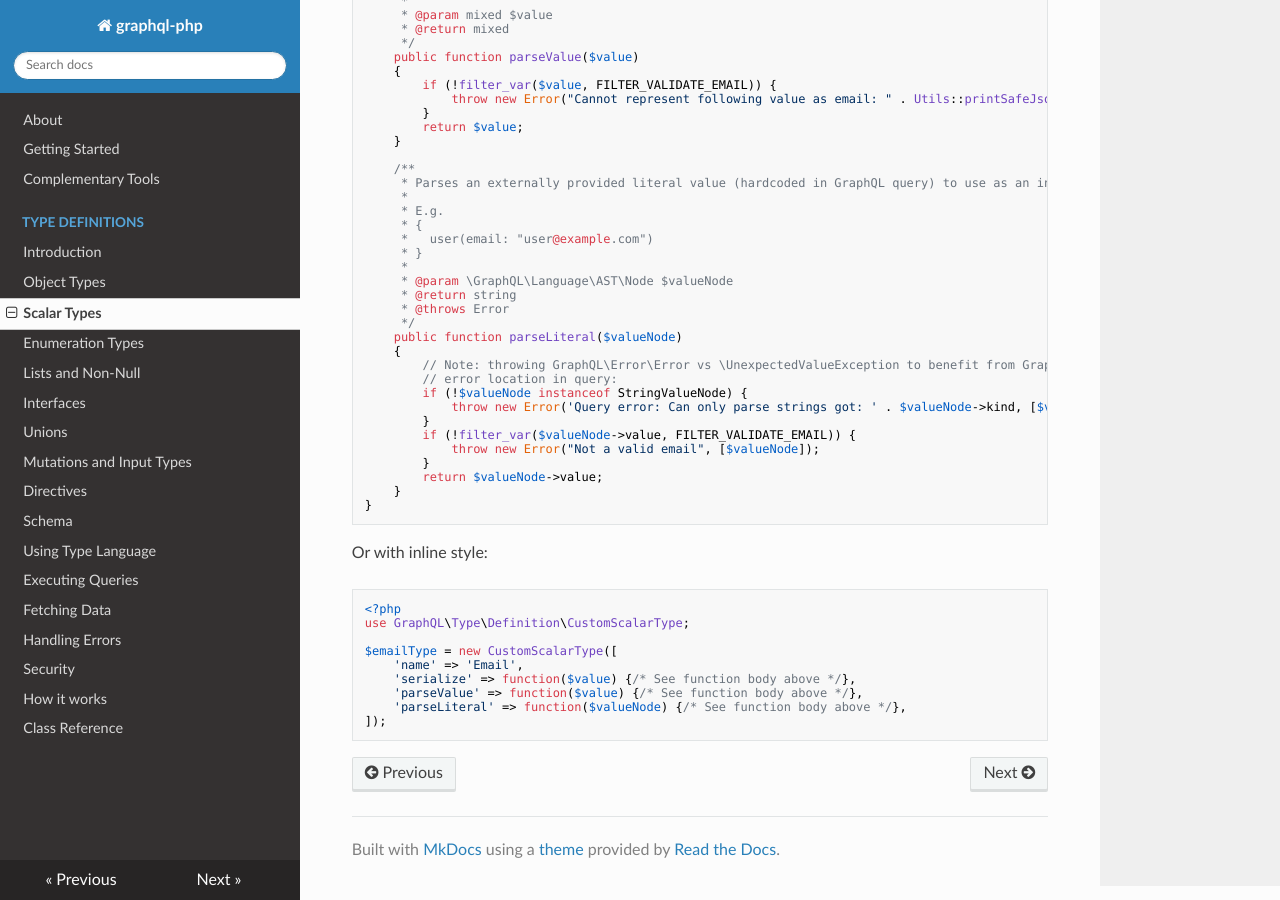
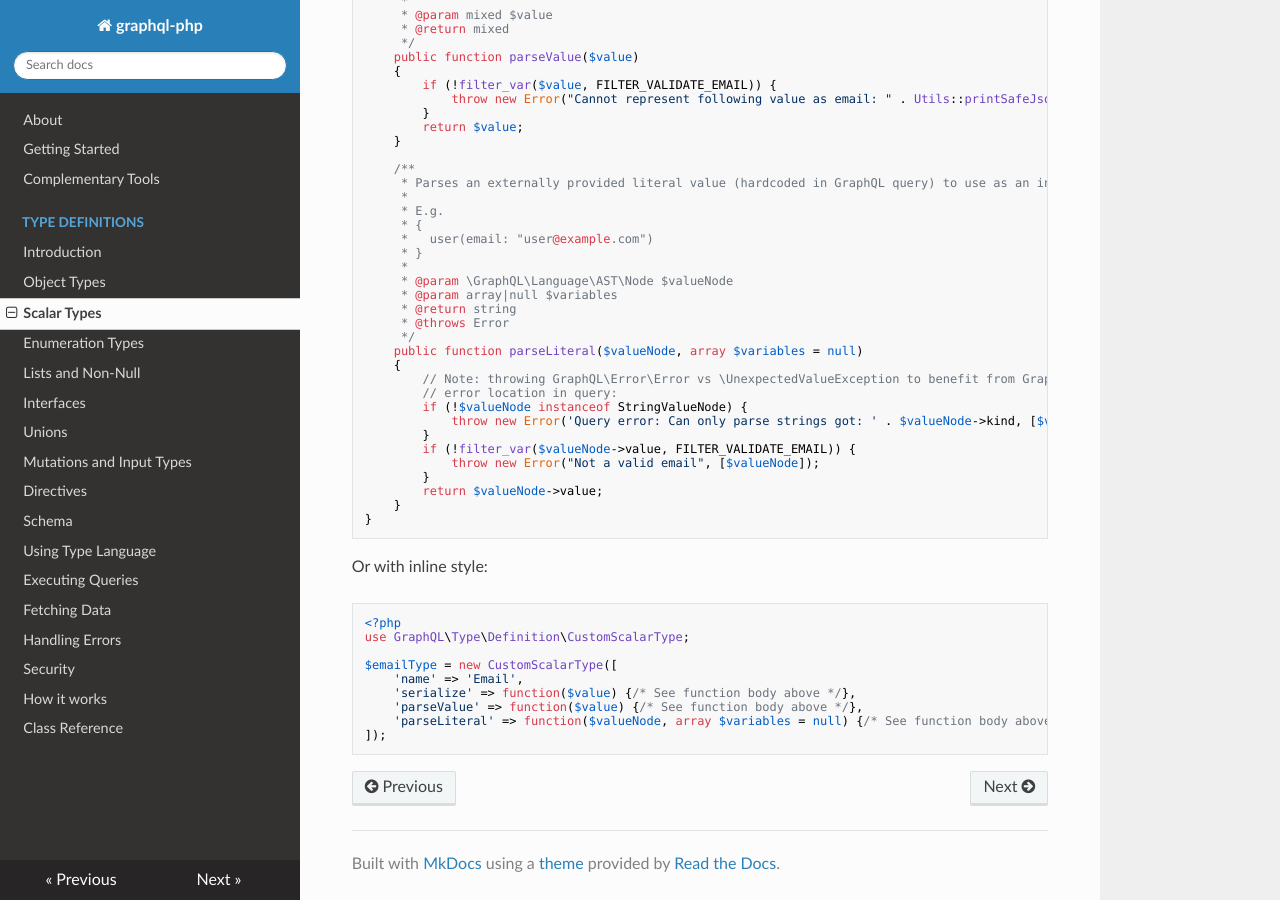
Before and after one commit to webonyx/graphql-php, an MkDocs documentation site: the page built from docs/type-system/scalar-types.md, in a window 1280 px wide and 900 px high, scrolled down 1492 px. Built offline with MkDocs 1.6.1, drawn with Linux system fonts in a browser that asks for light colours; nearby versions of some CDN libraries; old or Windows-style settings are respelled for this version of MkDocs.

Commit message:
Fixed method signature in custom scalar docs

````diff
--- a/docs/type-system/scalar-types.md
+++ b/docs/type-system/scalar-types.md
@@ -96,10 +96,11 @@ class EmailType extends ScalarType
      * }
      *
      * @param \GraphQL\Language\AST\Node $valueNode
+     * @param array|null $variables
      * @return string
      * @throws Error
      */
-    public function parseLiteral($valueNode)
+    public function parseLiteral($valueNode, array $variables = null)
     {
         // Note: throwing GraphQL\Error\Error vs \UnexpectedValueException to benefit from GraphQL
         // error location in query:
@@ -124,6 +125,6 @@ $emailType = new CustomScalarType([
     'name' => 'Email',
     'serialize' => function($value) {/* See function body above */},
     'parseValue' => function($value) {/* See function body above */},
-    'parseLiteral' => function($valueNode) {/* See function body above */},
+    'parseLiteral' => function($valueNode, array $variables = null) {/* See function body above */},
 ]);
 ```
````
